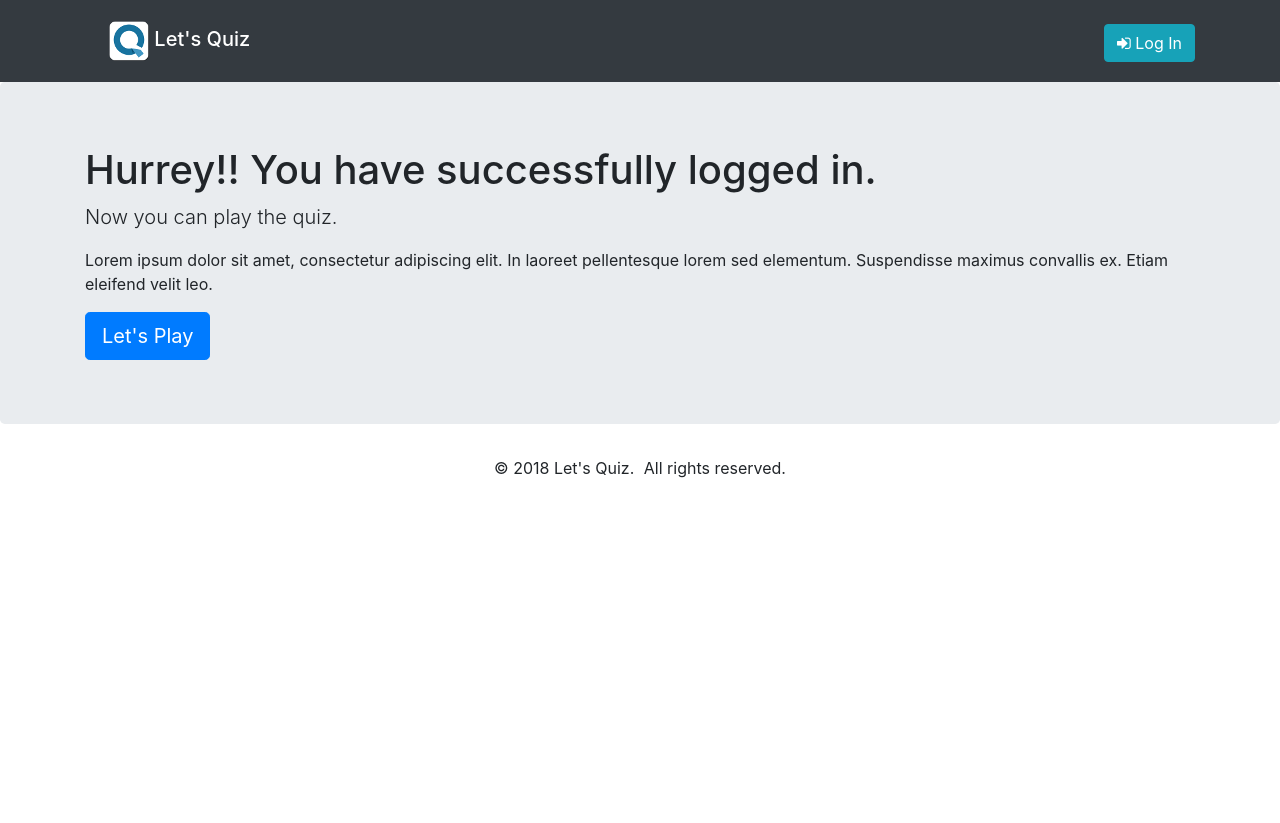
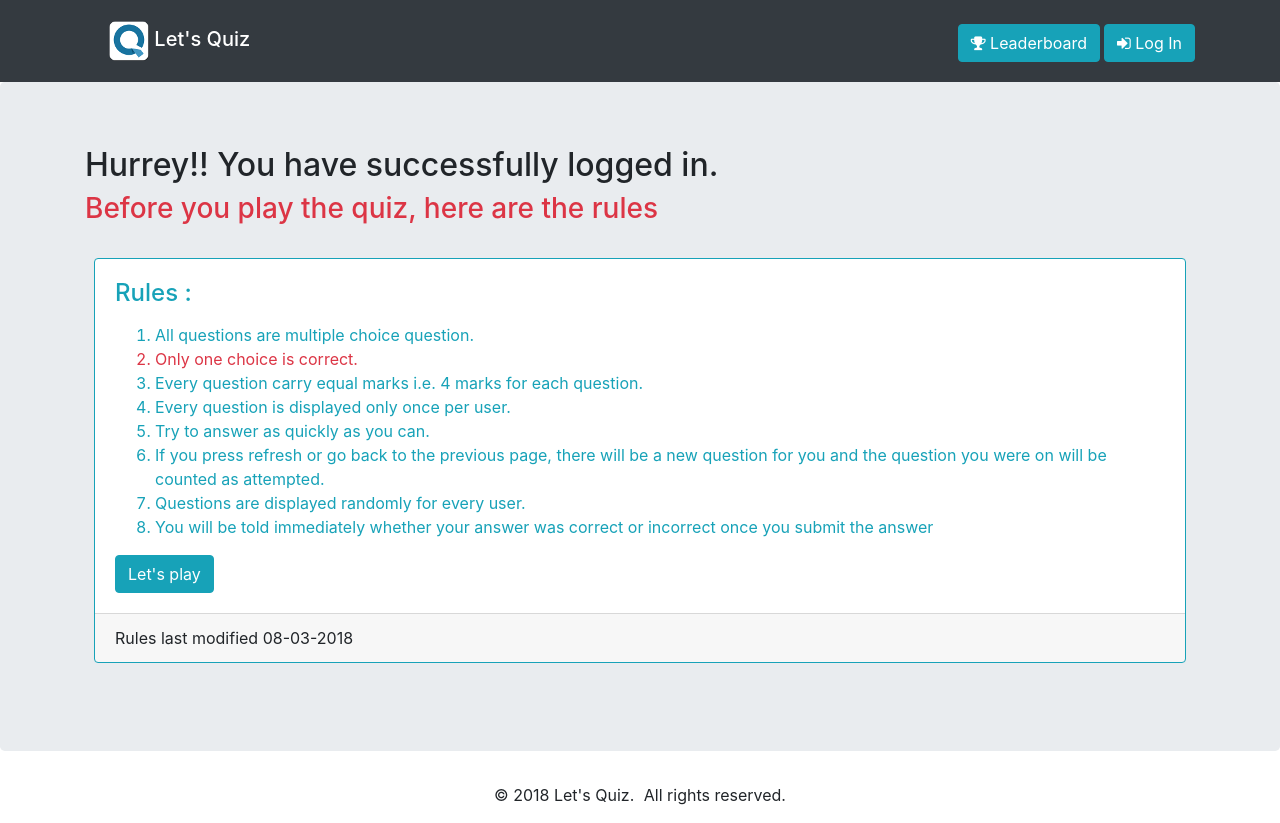
Before and after one commit to akashgiricse/lets-quiz, a Django app: a page that uses lets_quiz/templates/base.html in a window 1280 px wide. Before the commit the page ends 478 px from the top, so only its background shows below. Run offline with Django 3.2, Linux system fonts and the light colour scheme; some libraries are stand-ins or nearby versions.

Commit message:
Add more fonts and styling

```diff
--- a/lets_quiz/templates/base.html
+++ b/lets_quiz/templates/base.html
@@ -32,10 +32,11 @@
             <button type="button" class="navbar-toggler" data-toggle="collapse" data-target="#navbar" aria-controls="navbar" aria-expanded="false" aria-label="Toggle navigation"><span class="navbar-toggler-icon"></span></button>
             <div class="collapse navbar-collapse justify-content-end " id="navbar">
                 {% if not request.user.is_active %}
+                <a href="{% url 'quiz:leaderboard' %}" class="btn btn-info mt-1 mx-1"><i class="fa fa-trophy" aria-hidden="true"></i> Leaderboard</a>
                 <a href="{% url 'quiz:login' %}" class="btn btn-info mt-1"><i class="fa fa-sign-in" aria-hidden="true"></i> Log In</a>
                 {% else %}
                 <h5 class="text-white mt-2 mr-2">Welcome, {{ request.user.username }} | </h5>
-                <button type="button" class="btn btn-info  mr-1"><a href="{% url 'quiz:leaderboard' %}" class="text-white">Leaderboard</a></button>
+
                 <button type="button" class="btn btn-danger  mr-4"><a href="{% url 'quiz:logout' %}" class="text-white">Log out</a></button>
                 {% endif %}
             </div>
--- a/lets_quiz/templates/quiz/play.html
+++ b/lets_quiz/templates/quiz/play.html
@@ -6,6 +6,7 @@
 <div class="container">
   <div class="jumbotron">
     <h1> You have already answered all of our questions. </h1>
+    <button type="button" class="btn btn-info btn-lg mr-1"><a href="{% url 'quiz:leaderboard' %}" class="text-white">See the leaderboard here</a></button>
   </div>
 </div>
 
@@ -14,7 +15,7 @@
 <div class="container">
   <div class="jumbotron">
 
-    <h3>{{ question.html|safe }}</h3>
+    <h3 class="text-info"> {{ question.html|safe }}</h3>
     <form class="form" action="" method="post">
         {% csrf_token %}
         <input type="hidden" name="question_pk" value="{{ question.pk }}">
--- a/lets_quiz/templates/quiz/user_home.html
+++ b/lets_quiz/templates/quiz/user_home.html
@@ -1,21 +1,35 @@
 {% extends 'base.html' %}
 {% block title %} Let's Quiz | Welcome {% endblock title %}
 {% block content %}
-<!-- 	<div class="jumbotron">
-      <div class="container">
-        <h1>Hello, world!</h1>
-        <p>
-        	<a class="btn btn-primary btn-lg my-2" href="{% url 'quiz:play' %}" role="button">Let's Play</a>
 
-        </p>
-      </div>
-    </div> -->
     <div class="jumbotron">
     	<div class="container">
-	      <h1>Hurrey!! You have successfully logged in.</h1>
-	      <p class="lead">Now you can play the quiz.</p>
-	      <p>Lorem ipsum dolor sit amet, consectetur adipiscing elit. In laoreet pellentesque lorem sed elementum. Suspendisse maximus convallis ex. Etiam eleifend velit leo.</p>
-	      <a href="{% url 'quiz:play' %}" class="btn btn-primary btn-lg" role="button">Let's Play</a>
+	      <h2>Hurrey!! You have successfully logged in.</h2>
+	      <h3 class="text-danger">Before you play the quiz, here are the rules</h3>
+
+        <div class="row">
+
+            <div class="card border-info mx-4 my-4">
+                <div class="card-body text-info">
+                    <h4 class="card-title">Rules :</h4>
+                    <p class="card-text">
+                        <ul style="list-style:decimal;">
+                            <li>All questions are multiple choice question.</li>
+                            <li class="text-danger">Only one choice is correct.</li>
+                            <li>Every question carry equal marks i.e. 4 marks for each question.
+                            </li>
+                            <li>Every question is displayed only once per user.</li>
+                            <li>Try to answer as quickly as you can.</li>
+                            <li>If you press refresh or go back to the previous page, there will be a new question for you and the question you were on will be counted as attempted.</li>
+                            <li>Questions are displayed randomly for every user.</li>
+                            <li>You will be told immediately whether your answer was correct or incorrect once you submit the answer</li>
+                        </ul>
+                    </p>
+                    <a href="{% url 'quiz:play' %}" class="btn btn-info">Let's play</a>
+                </div>
+                <div class="card-footer">Rules last modified 08-03-2018</div>
+            </div>
+        </div>
 	  </div>
     </div>
 {% endblock content %}
```
Also changed, not shown: lets_quiz/templates/quiz/leaderboard.html (+4 -4 lines).
